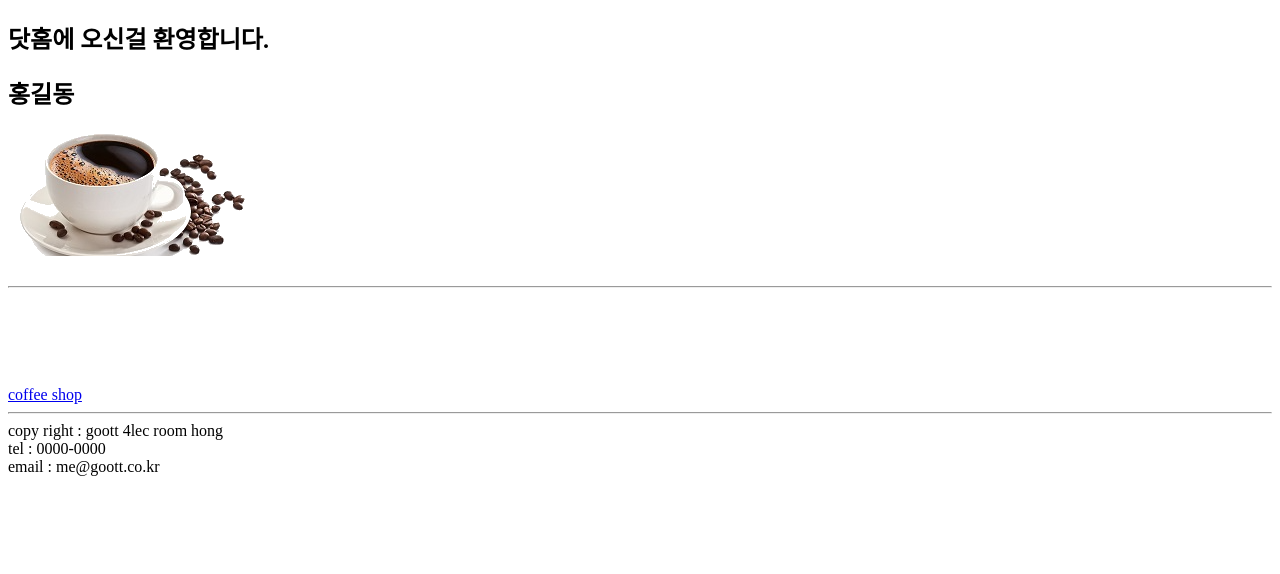
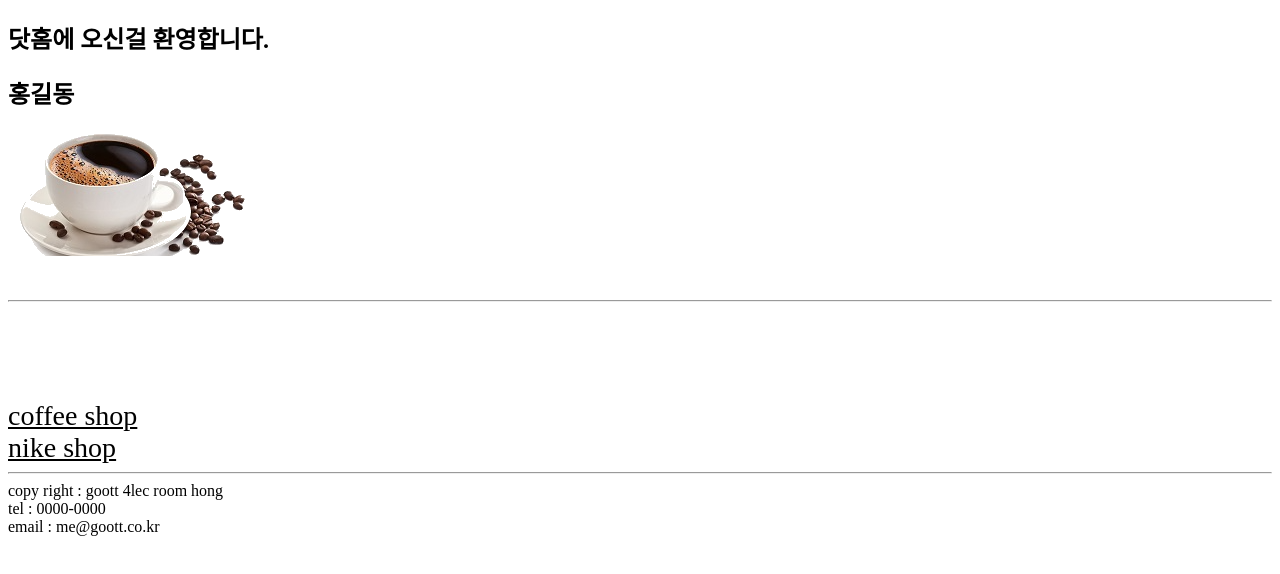
Before and after one commit to Jaehwan-sin/VScode-html, a plain HTML site: page index.html in a window 1280 px wide. Drawn offline with Linux system fonts and the light colour scheme.

Commit message:
fate427.dothome.co.kr

```diff
--- a/index.html
+++ b/index.html
@@ -3,6 +3,12 @@
 <head>
     <meta charset="UTF-8">
     <title>intro Document</title>
+    <style>
+        a{
+            font-size: 28px;
+            color: black;
+        }
+    </style>
 </head>
 <body>
     <h2>닷홈에 오신걸 환영합니다. </h2>
@@ -13,7 +19,8 @@
     </a>
     <hr>
     <br><br><br><br><br>
-    <a href="./d03/coffee.html">coffee shop</a>
+    <a href="./d03/coffee.html">coffee shop</a><br>
+    <a href="./d15js/fashion.html">nike shop</a>
     <hr>
     copy right : goott 4lec room hong <br>
     tel : 0000-0000 <br>
```
